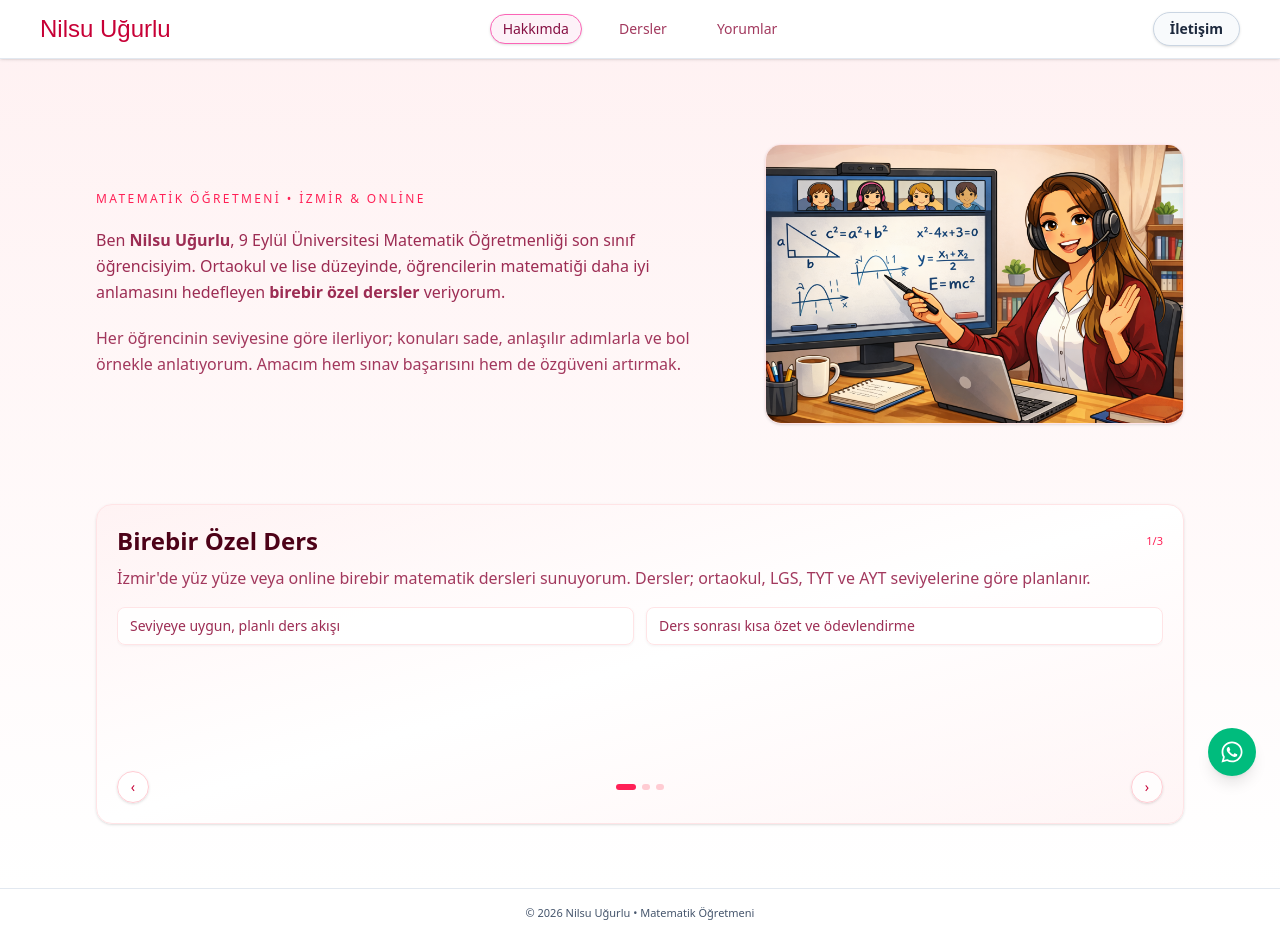
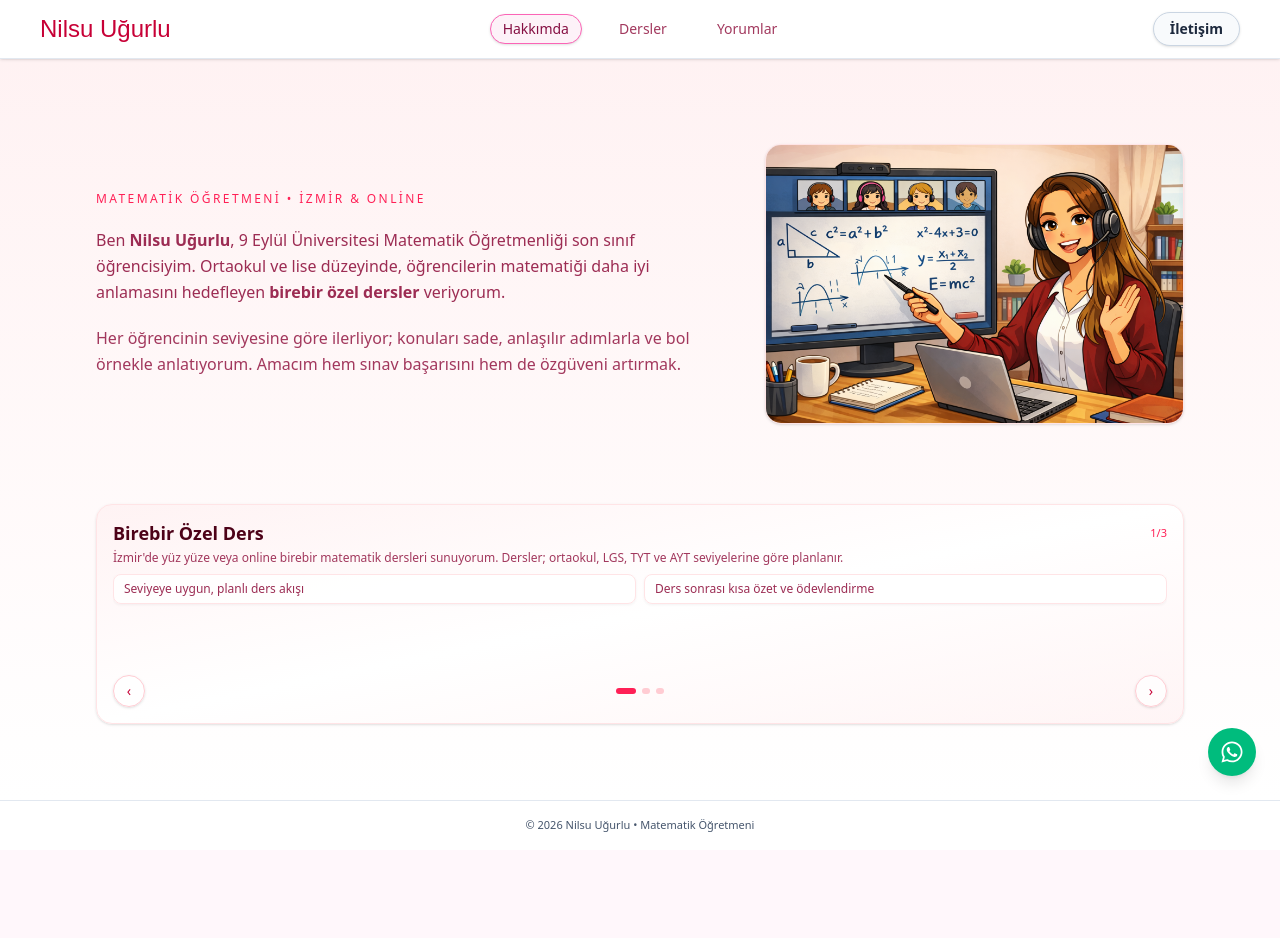
Before and after one commit to tegemenozyurek/nilsumat, a Next.js app: page / in a window 1280 px wide. After the commit the page ends 850 px from the top, so only its background shows below. Built offline with nearby package versions, Linux system fonts and the light colour scheme; a web font is replaced by a local one.

Commit message:
Enhance LessonsSlider component for improved responsiveness with updated styles for various screen sizes, including adjustments to padding, text size, and layout elements.

```diff
--- a/components/LessonsSlider.tsx
+++ b/components/LessonsSlider.tsx
@@ -62,10 +62,10 @@ export function LessonsSlider() {
   };
 
   return (
-    <article className="flex h-[320px] min-h-[320px] max-h-[320px] w-full flex-col overflow-hidden rounded-2xl border border-rose-100 bg-gradient-to-br from-rose-50/80 via-white to-rose-50/70 p-5 shadow-sm">
+    <article className="flex h-[320px] min-h-[320px] max-h-[320px] w-full flex-col overflow-hidden rounded-2xl border border-rose-100 bg-gradient-to-br from-rose-50/80 via-white to-rose-50/70 p-5 shadow-sm lg:h-[220px] lg:min-h-[220px] lg:max-h-[220px] lg:p-4">
       {/* Üst satır: başlık + sayaç */}
       <div className="flex items-center justify-between gap-3">
-        <h2 className="text-xl font-semibold text-rose-950 md:text-2xl">
+        <h2 className="text-xl font-semibold text-rose-950 md:text-2xl lg:text-lg lg:leading-snug">
           {current.title}
         </h2>
         <span className="text-[11px] text-rose-500">
@@ -74,19 +74,19 @@ export function LessonsSlider() {
       </div>
 
       {/* Açıklama */}
-      <p className="mt-2 text-sm leading-relaxed text-rose-900/80 md:text-base">
+      <p className="mt-2 text-sm leading-relaxed text-rose-900/80 md:text-base lg:mt-1 lg:text-xs lg:leading-snug">
         {current.description}
       </p>
 
       {/* İçerik + kontroller: sabit yükseklik içinde, alt kontroller her zaman görünür */}
-      <div className="mt-4 flex flex-1 min-h-0 flex-col">
+      <div className="mt-4 flex flex-1 min-h-0 flex-col lg:mt-2">
         {/* Özellikler: fazla içerik olursa dikey scroll yapsın */}
         <div className="flex-1 min-h-0 overflow-y-auto pr-1 sm:pr-0">
-          <div className="grid gap-3 sm:grid-cols-2">
+          <div className="grid gap-3 sm:grid-cols-2 lg:gap-2">
             {current.bullets.map((item) => (
               <div
                 key={item}
-                className="rounded-lg border border-rose-100 bg-white/90 px-3 py-2 text-sm shadow-[0_1px_3px_rgba(15,23,42,0.05)]"
+                className="rounded-lg border border-rose-100 bg-white/90 px-3 py-2 text-sm shadow-[0_1px_3px_rgba(15,23,42,0.05)] lg:px-2.5 lg:py-1.5 lg:text-xs"
               >
                 <p className="text-rose-900/85">{item}</p>
               </div>
@@ -95,7 +95,7 @@ export function LessonsSlider() {
         </div>
 
         {slides.length > 1 && (
-          <div className="mt-4 shrink-0 flex items-center justify-between gap-3">
+          <div className="mt-4 shrink-0 flex items-center justify-between gap-3 lg:mt-2">
             <button
               type="button"
               onClick={goPrev}
```
